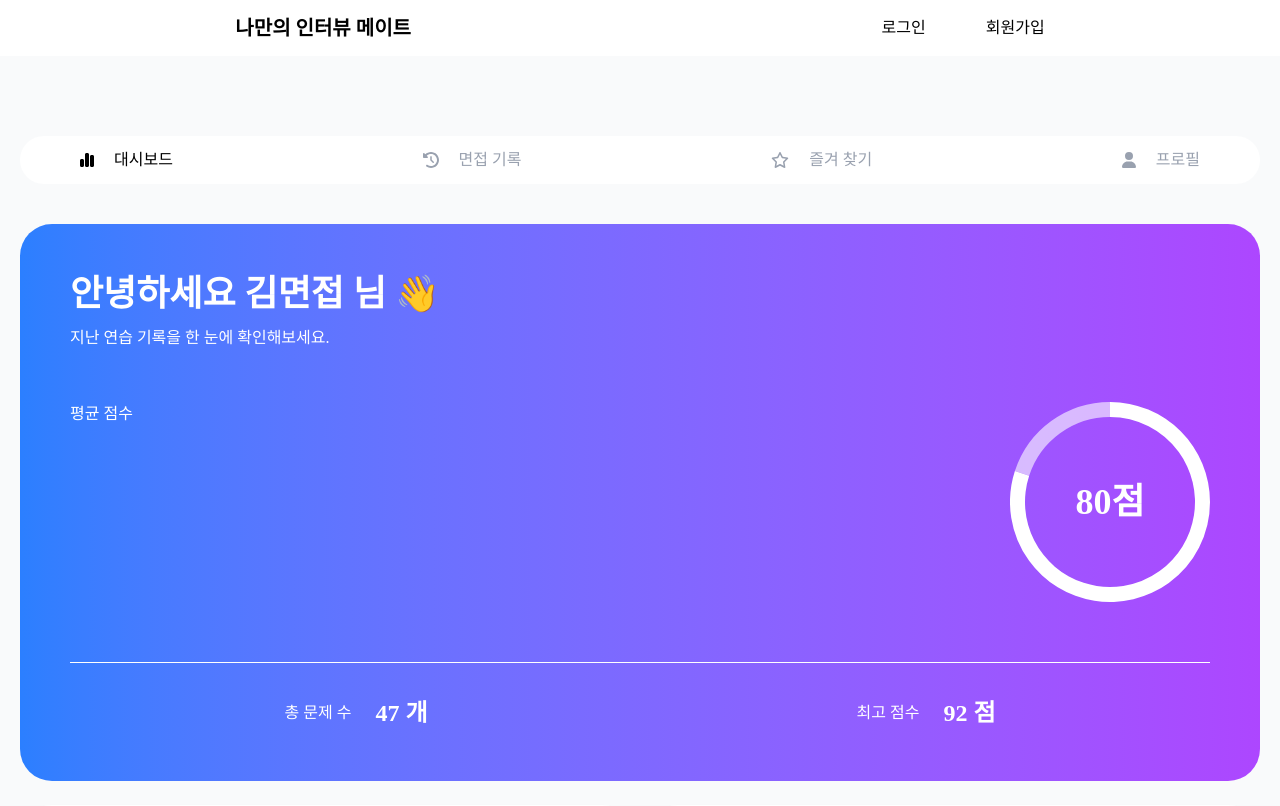
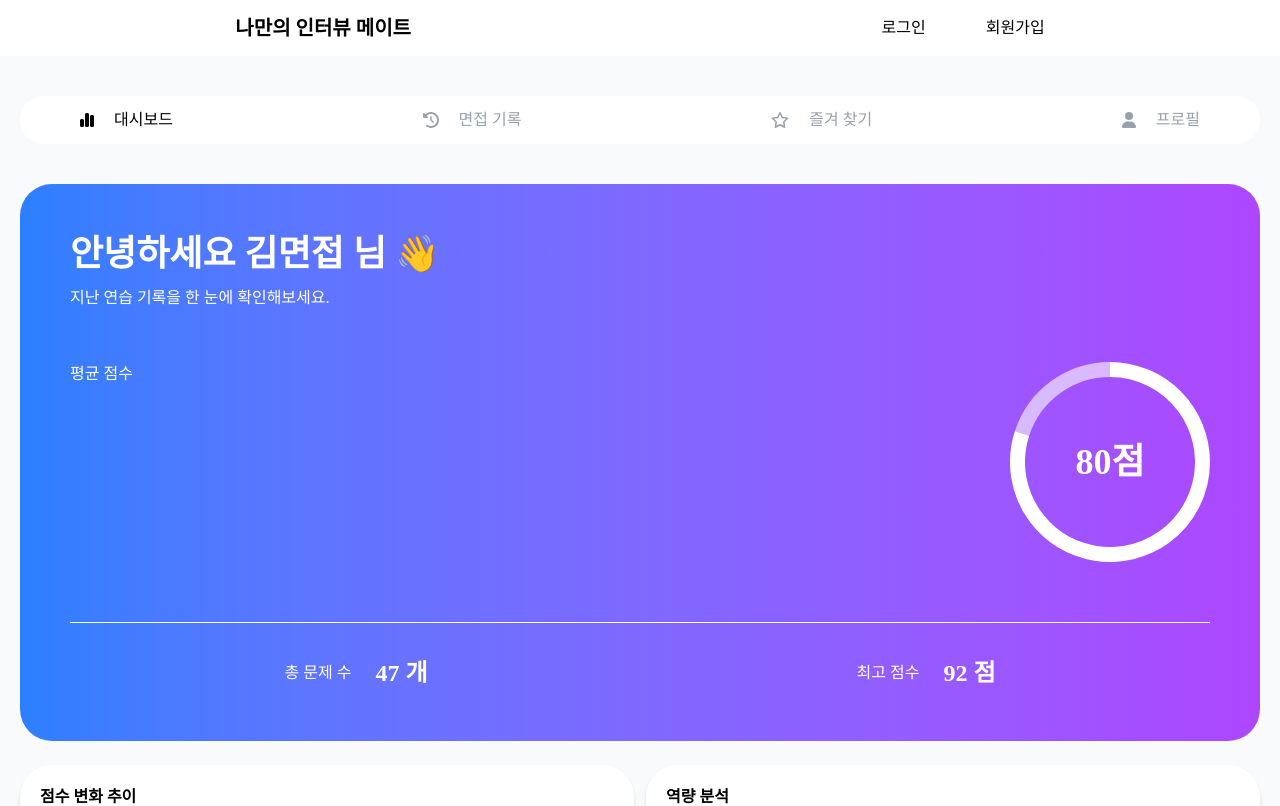
Before and after one commit to ydsic/my_interview_mate, a React (Vite) app: page /mypage in a window 1280 px wide. Shown: the top 806 px of the page. Built offline with nearby package versions, Linux system fonts and the light colour scheme; a web font is replaced by a local one.

Commit message:
Fix : 마이페이지 네비 margin 값 수정

```diff
--- a/src/page/MyPage.tsx
+++ b/src/page/MyPage.tsx
@@ -23,7 +23,7 @@ export default function MyPage() {
 
   return (
     <>
-      <div className="flex justify-between w-ful px-10 py-3 bg-white rounded-4xl my-10 ">
+      <div className="flex justify-between w-ful px-10 py-3 bg-white rounded-4xl mb-10 ">
         <div
           className={`flex items-center px-5 cursor-pointer gap-5 ${activeTab === 'dashboard' ? 'text-black' : 'text-gray-400'}`}
           onClick={() => setActiveTab('dashboard')}
```
